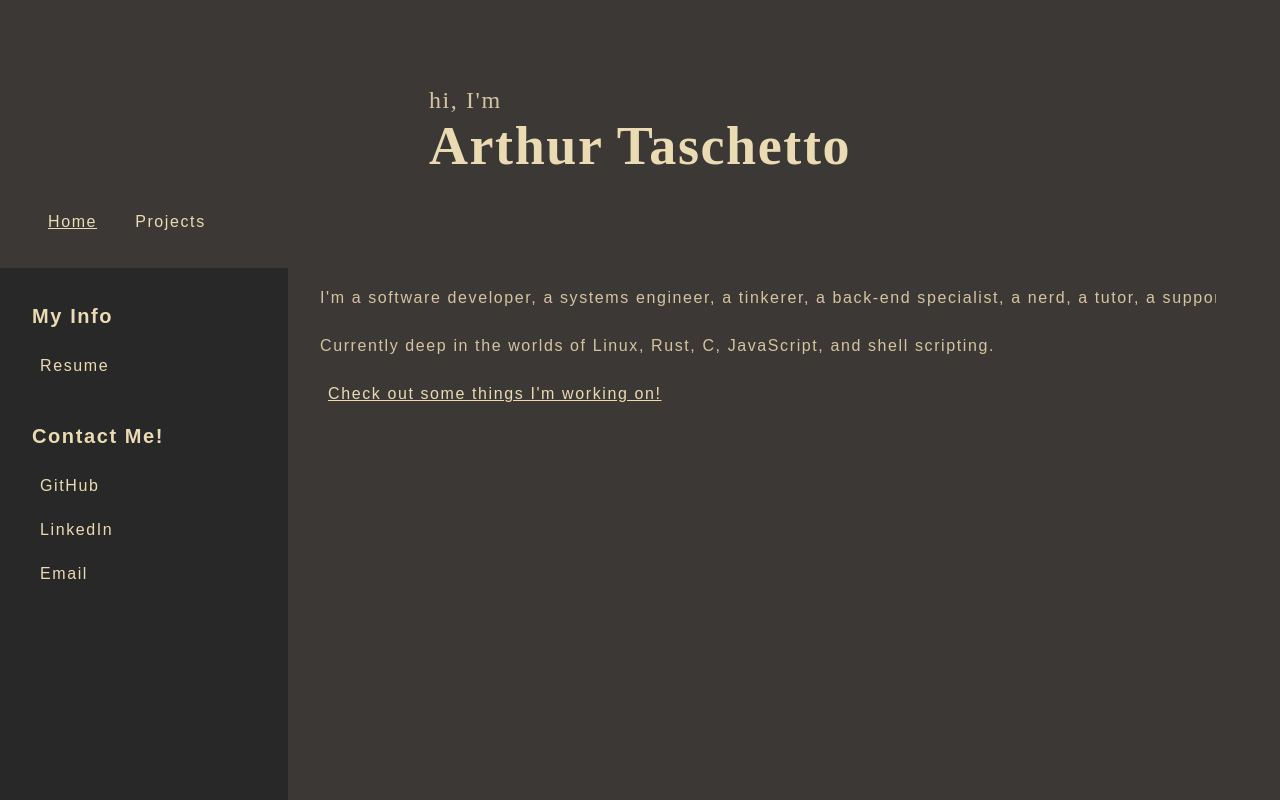
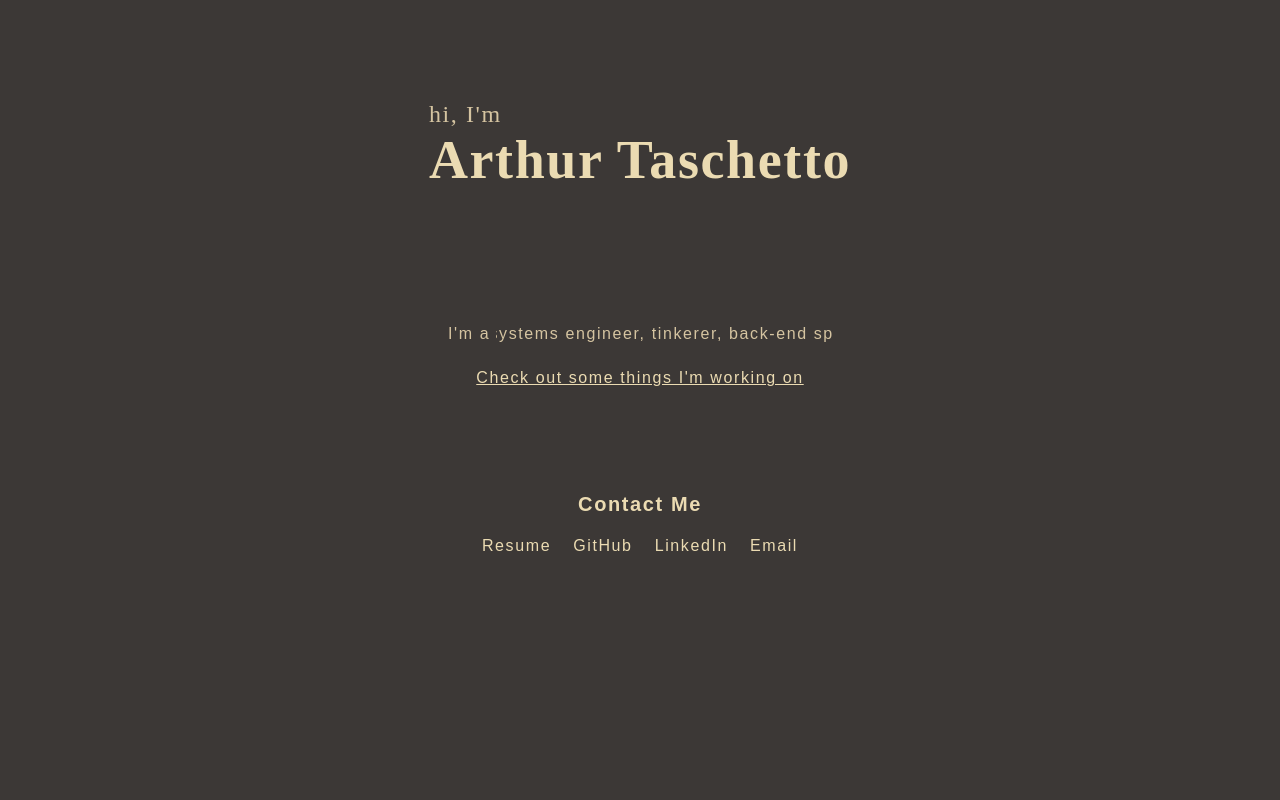
Before and after one commit to apetbrz/portfolio, a SvelteKit app in the folder client/: page / in a window 1280 px wide. Built offline with nearby package versions, Linux system fonts and the light colour scheme.

Commit message:
stripdown

```diff
--- a/client/src/app.css
+++ b/client/src/app.css
@@ -25,7 +25,7 @@ body {
 }
 
 .page-head {
-    @apply min-h-32 flex flex-col justify-end align-text-bottom px-16 text-xl md:text-2xl md:min-h-48 py-4 font-serif;
+    @apply min-h-64 flex flex-col justify-center align-text-bottom px-16 text-xl md:text-2xl md:min-h-72 py-4 font-serif;
 }
 
 .pretty-button {
--- /dev/null
+++ b/client/src/lib/Header.svelte
@@ -0,0 +1,14 @@
+<script>
+let props = $props();
+</script>
+
+<div class="pretty flex flex-row justify-center items-end">
+	<div class="w-min md:w-max page-head">
+		<p class="m-0! invisible md:visible">hi, I'm</p>
+		<a href="/" draggable="false" class="no-underline!">
+			<h1 class="m-0!">
+				Arthur Taschetto
+			</h1>
+		</a>
+	</div>
+</div>
--- a/client/src/lib/Marquee.svelte
+++ b/client/src/lib/Marquee.svelte
@@ -2,16 +2,16 @@
     let props = $props();
 </script>
 
-<div class="marquee pretty flex {props.indent ? '!pl-4' : ''}">
-    <p class="!my-0">{props.static}</p>
-    <p class="!m-0">&nbsp;</p>
+<div class="marquee pretty flex {props.indent ? 'pl-4!' : ''}">
+    <p class="my-0! text-nowrap">{props.static}</p>
+    <p class="m-0!">&nbsp;</p>
     <div class="overflow-hidden">
-        <div class="w-max">
-            <span class="slide text-nowrap">
-                {props.text}&nbsp;
+        <div class="w-max slide">
+            <span class="text-nowrap">
+                {props.text}
             </span>
-            <span class="slide text-nowrap">
-                {props.text}&nbsp;
+            <span class="text-nowrap">
+                {props.text}
             </span>
         </div>
     </div>
@@ -21,14 +21,14 @@
     @reference "tailwindcss";
 
     .slide {
-        animation: 30s slide linear infinite 2s;
+        animation: 20s slide linear infinite 2s;
     }
     @keyframes slide {
         0% {
             transform: translateX(0);
         }
         100% {
-            transform: translateX(-100%);
+            transform: translateX(-50%);
         }
     }
 </style>
--- a/client/src/lib/NavBar.svelte
+++ b/client/src/lib/NavBar.svelte
@@ -8,14 +8,14 @@
         href={dest}
         class="mx-2 pretty-button {props.active == display.toLowerCase()
             ? 'underline'
-            : '!no-underline'}"
+            : 'no-underline!'}"
         draggable="false"
     >
         {display}
     </a>
 {/snippet}
 
-<div class="pretty !pt-4 !pb-8 sans flex flex-wrap justify-between">
+<div class="pretty pt-4! pb-8! sans flex flex-wrap justify-between">
     <div class="w-max px-8 content-center">
         {@render link("Home", "/")}
         {@render link("Projects")}
--- a/client/src/routes/+page.svelte
+++ b/client/src/routes/+page.svelte
@@ -1,74 +1,58 @@
 <script>
 import Marquee from "$lib/Marquee.svelte";
 import NavBar from "$lib/NavBar.svelte";
+import Header from "$lib/Header.svelte";
 
 //TODO: HOW TO MAKE tabindex DYNAMIC WITH SIZE? for maindiv ordering (content -> links on <md, links -> content on >=md)
 </script>
 
-<main class="mx-auto overflow-hidden h-min flex flex-col min-h-[100vh]">
-    <div class="pretty flex flex-row justify-center items-end">
-        <div class="w-min md:w-max page-head">
-            <p class="!m-0 invisible md:visible">hi, I'm</p>
-            <h1 class="!m-0">Arthur Taschetto</h1>
-        </div>
-    </div>
-
-    <NavBar active="home" />
+<main class="mx-auto overflow-hidden h-min flex flex-col min-h-screen">
+	<Header />
 
 	<div
 		id="maindiv"
-        class="grid md:grid-cols-[1fr_5fr] grid-cols-1 w-full grow"
+		class="flex flex-col w-full grow"
 	>
 		<div
-            class="md:col-start-2 flex flex-col flex-wrap gap-4 min-w-0 p-8 pt-4"
+			class="flex flex-col gap-4 mx-auto my-8 w-sm pretty sans"
 		>
-            <div class="pretty sans w-4xl">
 			<Marquee
-                    static="I'm"
-                    text="a software developer, a systems engineer, a tinkerer, a back-end specialist, a nerd, a tutor, a supporter, a rustacean, an arch user btw,"
+				static="I'm a"
+				text="software developer, systems engineer, tinkerer, back-end specialist, nerd, tutor, supporter, rustacean, arch user btw, minimalist, maximalist, "
 			/>
-                <p>
-                    Currently deep in the worlds of
-                    <bold>Linux</bold>, <bold>Rust</bold>, <bold>C</bold>,
-                    <bold>JavaScript</bold>, and <bold>shell scripting</bold>.
-                </p>
 			<div class="mx-auto">
 				<a href="/projects" class="pretty-button" draggable="false">
-                        Check out some things I'm working on!
+					Check out some things I'm working on
 				</a>
 			</div>
 		</div>
-        </div>
-        <div
-            class="col-start-1 md:row-start-1 h-full md:w-2xs pretty sans px-8 bg-grv-bg0"
-        >
-            <div class="mx-auto flex flex-col flex-wrap items-center md:items-start">
-                <div class="pretty"><h3>My Info</h3></div>
+		<div class="flex flex-row flex-wrap justify-center mx-auto my-8 w-sm md:w-2xl pretty sans">
+			<div class="pretty w-full text-center"><h3>Contact Me</h3></div>
+			<div>
 				<a
 					href="/assets/resume.pdf"
-                    class="pretty-button !no-underline"
+					class="pretty-button no-underline!"
 					draggable="false"
 				>
 					Resume
 				</a>
-                <div class="pretty"><h3>Contact Me!</h3></div>
 				<a
 					href="https://github.com/apetbrz"
-                    class="pretty-button !no-underline"
+					class="pretty-button no-underline!"
 					draggable="false"
 				>
 					GitHub
 				</a>
 				<a
 					href="https://www.linkedin.com/in/arthur-t-petroff/"
-                    class="pretty-button !no-underline"
+					class="pretty-button no-underline!"
 					draggable="false"
 				>
 					LinkedIn
 				</a>
 				<a
 					href="mailto:apetbrz@gmail.com"
-                    class="pretty-button !no-underline"
+					class="pretty-button no-underline!"
 					draggable="false"
 				>
 					Email
--- a/client/src/routes/projects/+page.svelte
+++ b/client/src/routes/projects/+page.svelte
@@ -1,22 +1,20 @@
 <script>
 import NavBar from "$lib/NavBar.svelte";
+import Header from "$lib/Header.svelte";
 </script>
 
 <main
 	class="mx-auto overflow-hidden text-stone-100 w-full bg-scenic-image bg-bottom h-min flex flex-col"
 >
-    <div class="pretty flex flex-row justify-center items-end">
-        <div class="w-min md:w-max page-head">
-            <h1 class="!m-0">Projects</h1>
-        </div>
-    </div>
-
-    <NavBar active="projects" />
+	<Header />
 
 	<div
 		id="maindiv"
-        class="flex flex-col md:flex-row flex-wrap justify-center items-stretch py-8 md:mx-auto w-full md:max-w-4xl xl:w-5xl bg-grv-bg0"
+		class="flex flex-col md:flex-row flex-wrap justify-center items-stretch md:mx-auto w-full md:max-w-4xl xl:w-5xl"
 	>
+		<div class="pretty sans text-center w-full">
+			<h2>Projects</h2>
+		</div>
 		<div class="pretty sans hover:bg-grv-bg2 w-sm p-4 xl:px-16">
 			<a href="https://github.com/apetbrz/nlbt" class="underline">
 				nlbt
--- a/package.json
+++ b/package.json
@@ -22,6 +22,7 @@
         "start:docker": "docker run --name portfolio -p 4000:4000 -d portfolio"
     },
     "dependencies": {
+        "tailwindcss": "^4.2.2",
         "vite-plugin-top-level-await": "^1.6.0"
     }
 }
```
Also changed, not shown: 1 other file (tests, documents, lock files or other folders). Lines whose indentation alone changed are shown as unchanged.
